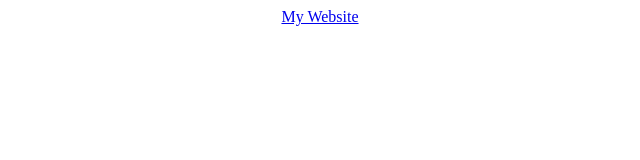
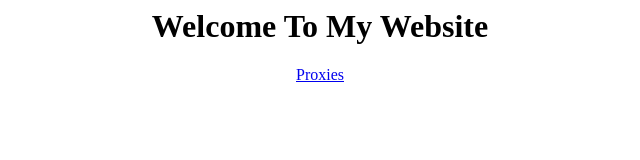
Before and after one commit to doody124/proxywebsite, a plain HTML site: page index.html in a window 1280 px wide. Shown: the whole page, without its empty margins (320-960 px from the left). Drawn offline with Linux system fonts and the light colour scheme.

Commit message:
Update index.html

```diff
--- a/index.html
+++ b/index.html
@@ -1,5 +1,9 @@
 <html>
-<p style="text-align: center;">
-    <a href="https://linktr.ee/earfart" target="_blank">My Website</a>
-  </p></div>
-  </html>
+    <style>
+        h1 { text-align: center ; }
+        </style>
+<h1>Welcome To My Website</h1>
+    <p style="text-align: center;">
+        <a href="https://grand-gaufre-3b90ba.netlify.app/websites.html" target="_blank">Proxies</a>
+      </p>
+    </html>
```
